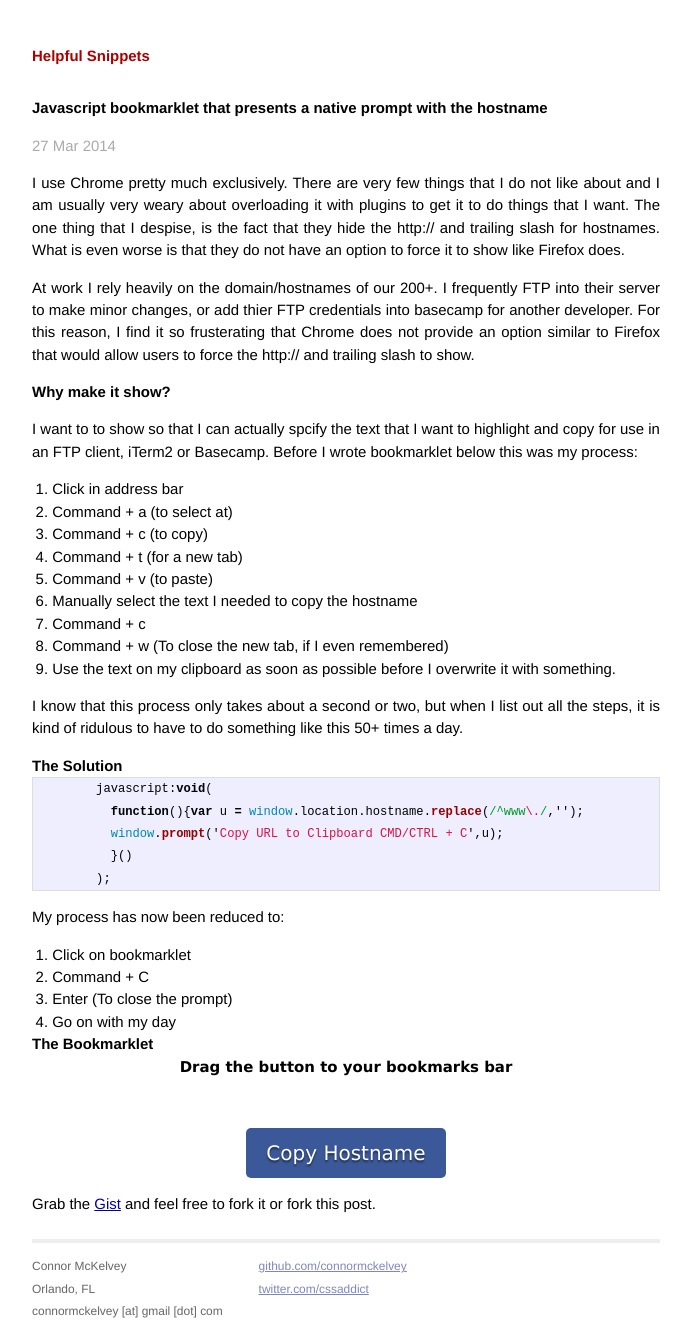
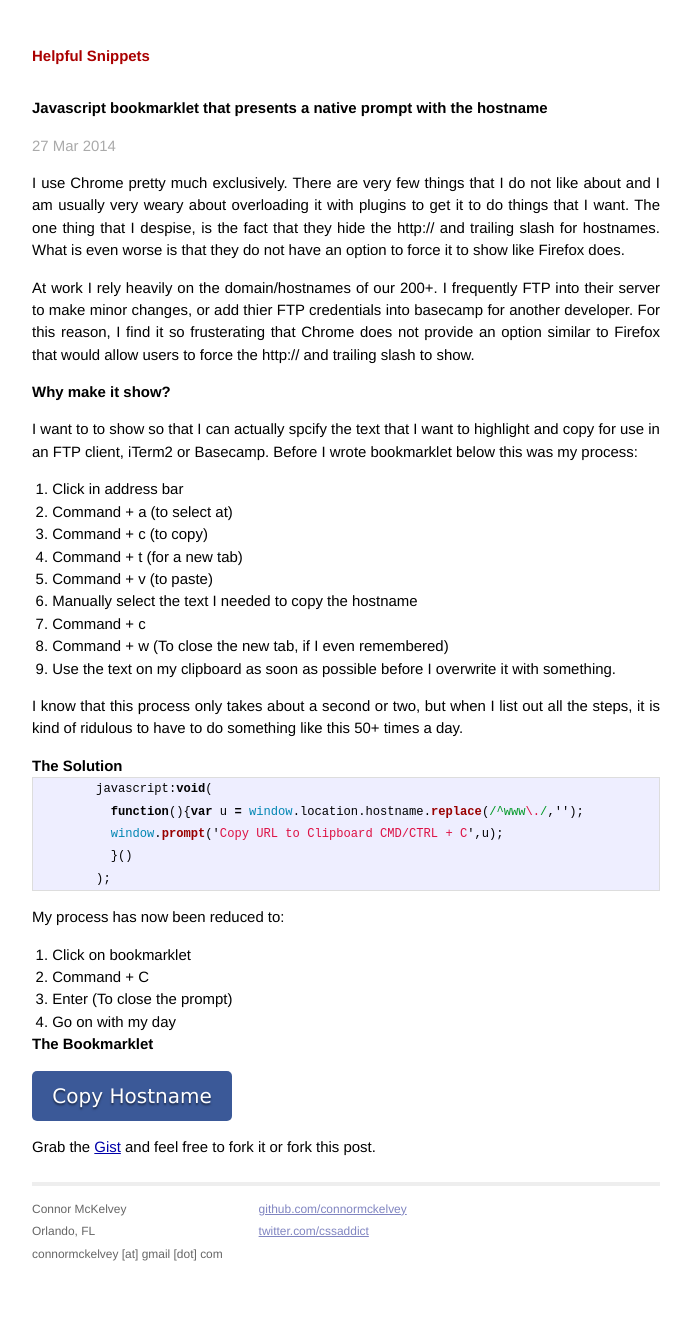
Before and after one commit to Helpful-Snippets/helpful-snippets.github.io, a Jekyll site: the page built from _posts/2014-03-31-copy-hostname-only-from-address-bar-in-chrome.markdown, in a window 1280 px wide. Shown: the whole page, without its empty margins (294-985 px from the left). Built offline with Jekyll 4.4.1, drawn with Linux system fonts in a browser that asks for light colours; Markdown is read by kramdown in place of the engine named in the settings; after the commit the page ends 1277 px from its top, so only the background shows below that.

Commit message:
new post

```diff
--- a/_posts/2014-03-31-copy-hostname-only-from-address-bar-in-chrome.markdown
+++ b/_posts/2014-03-31-copy-hostname-only-from-address-bar-in-chrome.markdown
@@ -25,7 +25,6 @@ I want to to show so that I can actually spcify the text that I want to highligh
 I know that this process only takes about a second or two, but when I list out all the steps, it is kind of ridulous to have to do something like this 50+ times a day.
 
 ##The Solution
-
 {% highlight javascript %}
 	javascript:void(
 	  function(){var u = window.location.hostname.replace(/^www\./,'');
@@ -41,8 +40,10 @@ My process has now been reduced to:
  3.  Enter (To close the prompt)
  4.  Go on with my day
 
+
 ##The Bookmarklet
-<center><strong style="font-family: Verdana, sans;">Drag the button to your bookmarks bar</strong></center><a style="cursor: move; margin: 50px auto 0 auto; text-decoration: none; text-shadow: 0px 2px 2px rgba(0, 0, 0, .5); display: block; width: 200px; height: 50px; border-radius: 5px; background-color: #3B5998; text-align: center; line-height: 50px; font-size: 20px; font-family: Verdana, sans; color: #FFF; " href="javascript:void(function(){var u = window.location.hostname.replace(/^www\./,''); window.prompt('Copy URL to Clipboard CMD/CTRL + C',u); }());" onclick="alert('Drag me to the bookmarks bar'); return false;">Copy Hostname</a>
+
+<a style="cursor: move; text-decoration: none; text-shadow: 0px 2px 2px rgba(0, 0, 0, .5); display: block; width: 200px; height: 50px; border-radius: 5px; background-color: #3B5998; text-align: center; line-height: 50px; font-size: 20px; font-family: Verdana, sans; color: #FFF; " href="javascript:void(function(){var u = window.location.hostname.replace(/^www\./,''); window.prompt('Copy URL to Clipboard CMD/CTRL + C',u); }());" onclick="alert('Drag me to the bookmarks bar'); return false;">Copy Hostname</a>
 
 Grab the [Gist][theGist] and feel free to fork it or fork this post.
 
```
